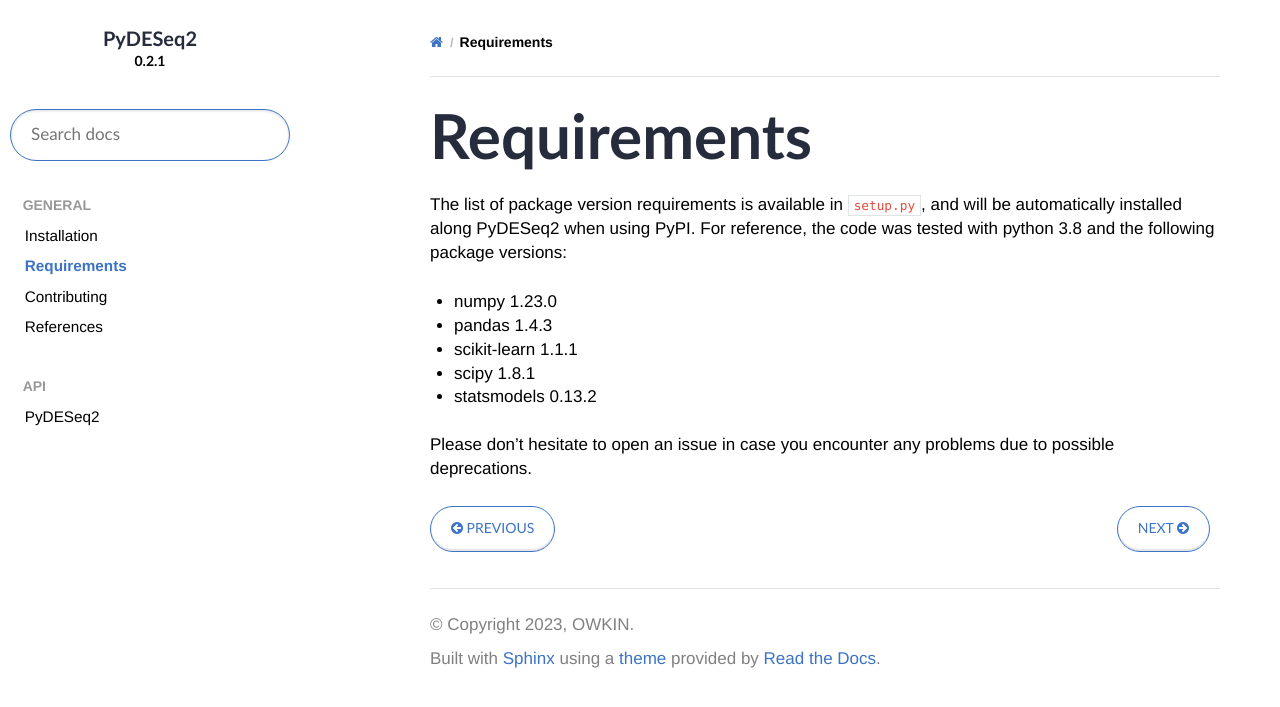
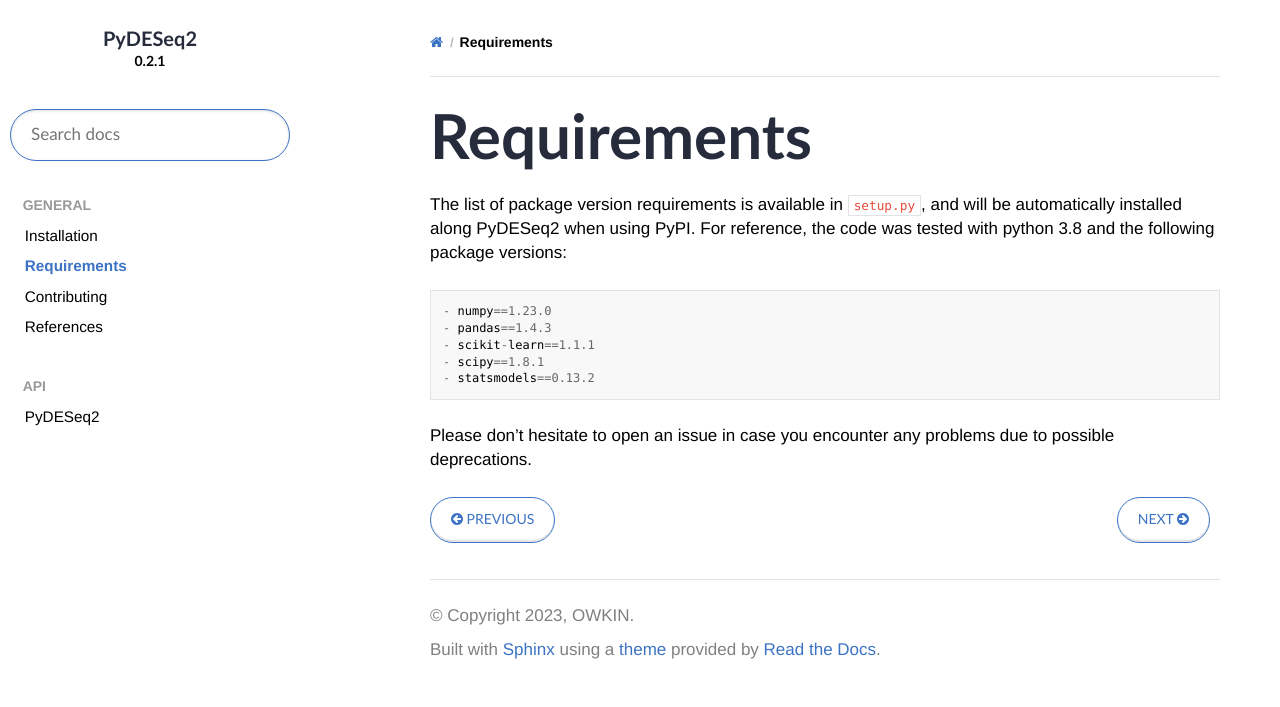
Before and after one commit to owkin/PyDESeq2, a Sphinx documentation site: the page built from docs/source/usage/requirements.rst, in a window 1280 px wide. Shown: the top 707 px of the page. Built offline with Sphinx 7.4.7 and the Read the Docs theme 2.0.0, drawn with Linux system fonts in a browser that asks for light colours; some web fonts are replaced; pages that are not in the unit, such as notebooks, are missing from menus.

```diff
--- a/docs/source/usage/requirements.rst
+++ b/docs/source/usage/requirements.rst
@@ -2,12 +2,12 @@ Requirements
 ------------
 
 The list of package version requirements is available in  ``setup.py``, and will be automatically installed along PyDESeq2 when using PyPI.
-For reference, the code was tested with python 3.8 and the following package versions:
+For reference, the code was tested with python 3.8 and the following package versions::
 
-- numpy 1.23.0
-- pandas 1.4.3
-- scikit-learn 1.1.1
-- scipy 1.8.1
-- statsmodels 0.13.2
+    - numpy==1.23.0
+    - pandas==1.4.3
+    - scikit-learn==1.1.1
+    - scipy==1.8.1
+    - statsmodels==0.13.2
 
 Please don't hesitate to open an issue in case you encounter any problems due to possible deprecations.
```
